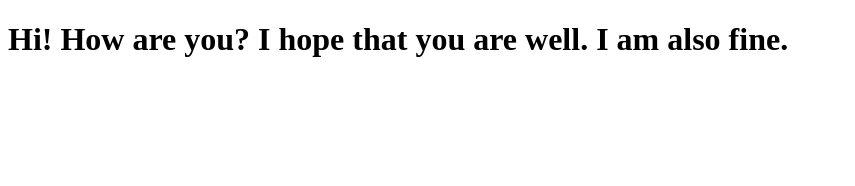
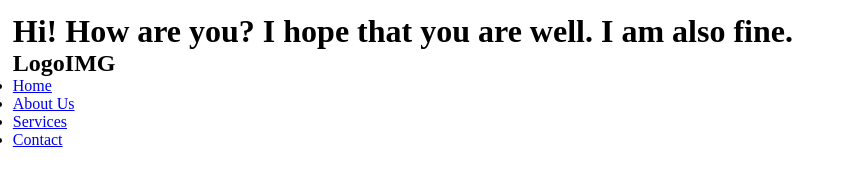
Before and after one commit to SazzadKhan45/second-repo, a plain HTML site: page index.html in a window 1280 px wide. Shown: the whole page, without its empty margins (0-855 px from the left). Drawn offline with Linux system fonts and the light colour scheme; files that its build step writes are made by us from their sources.

Commit message:
style.css

```diff
--- a/index.html
+++ b/index.html
@@ -5,10 +5,22 @@
     <meta http-equiv="X-UA-Compatible" content="IE=edge">
     <meta name="viewport" content="width=device-width, initial-scale=1.0">
     <title>My Second Repo</title>
+    <link rel="stylesheet" href="css/style.css">
 </head>
 <body>
 
     <h1>Hi! How are you? I hope that you are well. I am also fine.</h1>
+    <div>
+        <nav>
+            <h1 id="logo">LogoIMG</h1>
+            <ul>
+                <li><a href="#">Home</a></li>
+                <li><a href="#">About Us</a></li>
+                <li><a href="#">Services</a></li>
+                <li><a href="#">Contact</a></li>
+            </ul>
+        </nav>
+    </div>
 
 </body>
 </html>
--- /dev/null
+++ b/style.css
@@ -0,0 +1,8 @@
+*{
+    margin: 0;
+    padding: 0;
+}
+
+body{
+    margin: 1%;
+}
```
